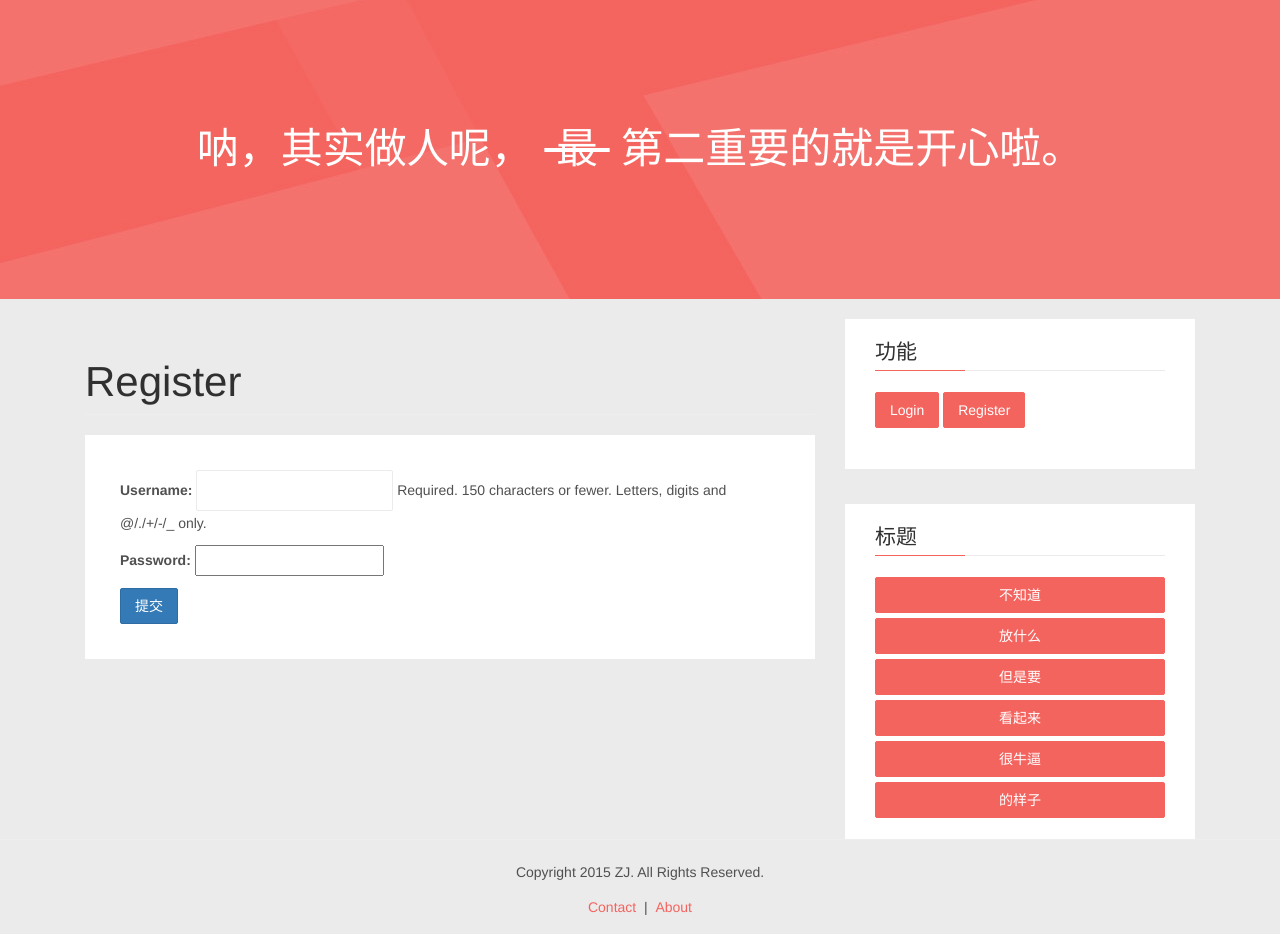
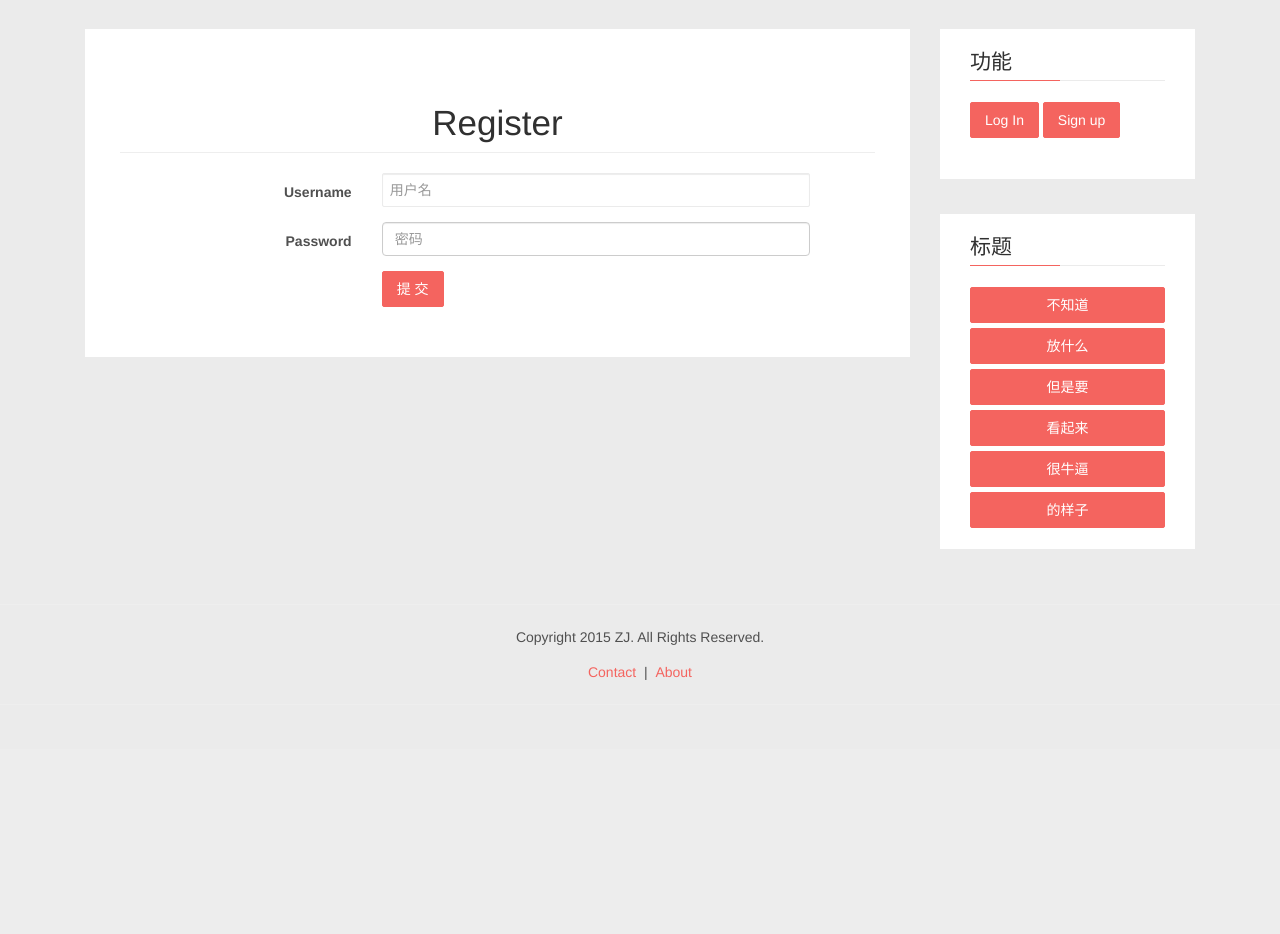
Before and after one commit to JZ10UJS/djangoweb_on_sae, a Django app: page /register/ in a window 1280 px wide. Shown: the part 51-985 px from the top of the page. After the commit the page ends 731 px from the top, so only its background shows below. Run offline with Django 3.2, Linux system fonts and the light colour scheme; some libraries are stand-ins or nearby versions.

Commit message:
修改样式

```diff
--- a/news/forms.py
+++ b/news/forms.py
@@ -1,6 +1,9 @@
+# coding: utf-8
 from django import forms
 from news.models import *
 from django.contrib.auth.models import User
+from django.utils.translation import ugettext_lazy as _
+import re
 
 
 class AddPageForm(forms.ModelForm):
@@ -9,8 +12,16 @@ class AddPageForm(forms.ModelForm):
         exclude = ('pub_date', 'update_date','views','auther')
 
 
-class LoginForm(forms.ModelForm):
+class RegisterForm(forms.ModelForm):
+    error_css_class = 'danger'
     password = forms.CharField(widget=forms.PasswordInput())
+
+    def clean_username(self):
+        uname = self.cleaned_data['username']
+        if not re.match(r'[_a-zA-Z][a-zA-Z0-9]{7,19}', uname):
+            raise forms.ValidationError(u'用户名以字母或下划线开头，8-20位！')
+        return uname
     class Meta:
         model = User
         fields = ('username','password')
+        help_texts = {'username':_(u'用户名以字母或下划线开头，8-20位！'),}
--- a/news/templates/news/add_news.html
+++ b/news/templates/news/add_news.html
@@ -3,8 +3,8 @@
 {% block page-content %}
 <h1 class='page-header'>Add News</h1>
 <form method='post'>
-	{% csrf_token %}
-	{{ form.as_p }}
-	<button type='submit' class='btn btn-primary'>提交</button>
+    {% csrf_token %}
+    {{ form.as_p }}
+    <button type='submit' class='btn btn-primary'>提交</button>
 </form>
 {% endblock %}
--- a/news/templates/news/display.html
+++ b/news/templates/news/display.html
@@ -1,7 +1,9 @@
 {% extends 'base.html' %}
 {% block title %}{{category.name}}{% endblock %}
 {% block page-content %}
+<div class='post'>
 <h1 class='page-header'>{{category.name}}</h1>
+</div>
 {% for news in news_list %}
     <article class='post tag-laravel-5-1 tag-xin-ban-ben-fa-bu'>
         <div class="post-head">
--- a/news/templates/news/home.html
+++ b/news/templates/news/home.html
@@ -1,5 +1,11 @@
 {% extends 'base.html' %}
+{% load staticfiles %}
 {% block title %}News{% endblock %}
+{% block main-info %}
+<div style='background-image:url({% static "image/bg.jpg"%});height:300px;width:100%; margin-top:50px;'>
+    <h1 class='text-center' style='color:#fff;line-height:300px;'>呐，其实做人呢， <s>&nbsp;最 </s>&nbsp;第二重要的就是开心啦。</h1>
+</div>
+{% endblock %}
 {% block page-content %}
 {% for news in news_list %}
     <article class='post tag-laravel-5-1 tag-xin-ban-ben-fa-bu'>
--- /dev/null
+++ b/news/templates/news/main_page.html
@@ -0,0 +1,6 @@
+{% extends 'base.html' %}
+{% block main-info %}
+<div style='background-image:url({% static "image/bg.jpg"%});height:300px;width:100%; margin-top:50px;'>
+    <h1 class='text-center' style='color:#fff;line-height:300px;'>呐，其实做人呢， <s>&nbsp;最 </s>&nbsp;第二重要的就是开心啦。</h1>
+</div>
+{% endblock %}
--- a/news/templates/news/register.html
+++ b/news/templates/news/register.html
@@ -2,12 +2,28 @@
 {% load staticfiles %}
 {% block title %}Add News{% endblock %}
 {% block page-content %}
-<h1 class='page-header'>Register</h1>
 <div class='post'>
-<form method='post'>
+<h2 class='page-header text-center'>Register</h2>
+
+<form method='post' class='form-horizontal'>
     {% csrf_token %}
-    {{ user_form.as_p }}
-    <button type='submit' class='btn btn-primary'>提交</button>
+    <div class="form-group">
+        <label for="id_username" class="col-sm-4 control-label">Username</label>
+        <div class="col-sm-7">
+            <input type="text" name='username' id="id_username" class="form-control" placeholder="用户名">
+        </div>
+    </div>
+    <div class="form-group">
+        <label for="id_password" class="col-sm-4 control-label">Password</label>
+        <div class="col-sm-7">
+            <input type="password" name='password' id="id_password" class="form-control" placeholder="密码">
+        </div>
+    </div>
+    <div class="form-group">
+        <div class="col-sm-offset-4 col-sm-3">
+            <button type='submit' class='btn btn-default'>提 交</button>
+        </div>
+    </div>
 </form>
 </div>
 {% endblock %}
--- a/news/urls.py
+++ b/news/urls.py
@@ -3,9 +3,10 @@ from news import views
 
 
 urlpatterns = [
-	url(r'^$', views.index, name='index'),
-	url(r'^(?P<category_name>\w+)/$', views.display, name='display'),
-	url(r'^(?P<category_name>\w+)/(?P<news_id>\d+)/$', views.detail, name='detail'),
-	url(r'^add-news/$', views.add_news, name='add_news'),
-	url(r'^user/(?P<user_id>\d+)/display/$', views.auther_display, name='auther_display'),
+    #url(r'^$', views.index, name='index'),
+    url(r'^search/$', views.search, name='search'),
+    url(r'^(?P<category_name>\w+)/$', views.display, name='display'),
+    url(r'^(?P<category_name>\w+)/(?P<news_id>\d+)/$', views.detail, name='detail'),
+    url(r'^add-news/$', views.add_news, name='add_news'),
+    url(r'^user/(?P<user_id>\d+)/display/$', views.auther_display, name='auther_display'),
 ]
--- a/news/views.py
+++ b/news/views.py
@@ -13,90 +13,88 @@ from bing_search import run_query
 
 
 def home(req):
-	username = 'ZJ'
-	user = req.user
-	news_list = News.objects.all().order_by('-pub_date')[:10]
-	return render(req, 'news/home.html', {'username':username,'news_list':news_list, 'user':user})
+    username = 'ZJ'
+    user = req.user
+    news_list = News.objects.all().order_by('-pub_date')[:10]
+    return render(req, 'news/home.html', {'username':username,'news_list':news_list, 'user':user})
 
 
 def index(req):
-	pass
+    pass
 
-def search(req):
+def search(request):
     result_list = []
 
-    if request.method == 'POST':
-        query = request.POST['query'].strip()
-
+    if request.method == 'GET':
+        query = request.GET['query'].strip()
         if query:
             # Run our Bing function to get the results list!
             result_list = run_query(query)
-
     return render(request, 'news/search.html', {'news_list': result_list})
 
 def auther_display(req, user_id):
-	username = get_object_or_404(User, id=user_id)
-	news_list = username.news_set.all()
-	return render(req,'news/auther_display.html', {'news_list':news_list,'username':username})
+    username = get_object_or_404(User, id=user_id)
+    news_list = username.news_set.all()
+    return render(req,'news/auther_display.html', {'news_list':news_list,'username':username})
 
 def display(req, category_name):
-	category = get_object_or_404(Category, name=category_name.lower())
-	news_list = category.news_set.all().order_by('-pub_date')[:5]
-	return render(req, 'news/display.html', {'category':category,'news_list':news_list})
+    category = get_object_or_404(Category, name=category_name.lower())
+    news_list = category.news_set.all().order_by('-pub_date')[:5]
+    return render(req, 'news/display.html', {'category':category,'news_list':news_list})
 
 
 def detail(req, category_name, news_id):
-	category = get_object_or_404(Category, name=category_name)
-	news = category.news_set.get(id=news_id)
-	return render(req, 'news/detail.html', {'news':news})
+    category = get_object_or_404(Category, name=category_name)
+    news = category.news_set.get(id=news_id)
+    return render(req, 'news/detail.html', {'news':news})
 
 @login_required
 def add_news(req):
-	if req.method == 'POST':
-		form = AddPageForm(req.POST)
-		if form.is_valid():
-			news = form.save(commit=False)
-			news.auther = req.user
-			news.save()
-			return HttpResponseRedirect(reverse('home'))
-	else:
-		form = AddPageForm()
-	return render(req, 'news/add_news.html', {'form':form})
+    if req.method == 'POST':
+        form = AddPageForm(req.POST)
+        if form.is_valid():
+            news = form.save(commit=False)
+            news.auther = req.user
+            news.save()
+            return HttpResponseRedirect(reverse('home'))
+    else:
+        form = AddPageForm()
+    return render(req, 'news/add_news.html', {'form':form})
 
 
 def register(req):
-	if req.method == 'POST':
-		user_form = LoginForm(data=req.POST)
-		if user_form.is_valid():
-			user = user_form.save(commit=False)
-			user.set_password(user.password)
-			user.save()
-			return HttpResponseRedirect('/login/')
-	else:
-		user_form = LoginForm()
-	return render(req, 'news/register.html', {'user_form':user_form})
+    if req.method == 'POST':
+        user_form = RegisterForm(data=req.POST)
+        if user_form.is_valid():
+            user = user_form.save(commit=False)
+            user.set_password(user.password)
+            user.save()
+            return HttpResponseRedirect('/login/')
+    else:
+        user_form = RegisterForm()
+    return render(req, 'news/register.html', {'user_form':user_form})
 
 def user_login(req):
-	if req.method == 'POST':
-		username = req.POST.get('username')
-		password = req.POST.get('password')
-		user = authenticate(username=username, password=password)
-		if user:
-			if user.is_active:
-				login(req, user)
-				return HttpResponseRedirect(reverse('home'))
-			else:
-				return HttpResponse('not active')
-		else:
-			return HttpResponseRedirect('/login/')
-	else:
-		form = LoginForm()
-	return render(req, 'news/user_login.html', {'form':form})
+    if req.method == 'POST':
+        username = req.POST.get('username')
+        password = req.POST.get('password')
+        user = authenticate(username=username, password=password)
+        if user:
+            if user.is_active:
+                login(req, user)
+                return HttpResponseRedirect(reverse('home'))
+            else:
+                return HttpResponse('not active')
+        else:
+            return HttpResponseRedirect('/login/')
+    else:
+        form = RegisterForm()
+    return render(req, 'news/login.html', {'form':form})
 
 @login_required
 def user_logout(req):
-	logout(req)
-	return HttpResponseRedirect(reverse('home'))
+    logout(req)
+    return HttpResponseRedirect(reverse('home'))
 
 
 def username_check(request):
--- a/templates/base.html
+++ b/templates/base.html
@@ -29,37 +29,36 @@
                 </ul>
             </li>
         </ul>
-		<form class="navbar-form pull-right" role="search" method='GET' action='/search'>
+        <form class="navbar-form pull-right" role="search" method='GET' action='/news/search'>
             <div class="input-group">
-				<input type="text" class="form-control" placeholder="useless">
+                <input type="text" name='query' class="form-control" placeholder="useless">
                 <span class="input-group-btn">
                     <button type="submit" class="btn btn-default btn-sm"><span class="glyphicon glyphicon-search"></span></button>
                 </span>
             </div>
         </form>
     </nav>
-<div style='background-image:url({% static "image/bg.jpg"%});height:300px;width:100%; margin-top:50px;'>
-	<h1 class='text-center' style='color:#fff;line-height:300px;'>呐，其实做人呢， <s>&nbsp;最 </s>&nbsp;第二重要的就是开心啦。</h1>
-</div>
-<div class='container' style='margin-top:20px;'>
-	<div class='col-sm-8 main-content'>
+    {% block main-info %}
+    {% endblock %}
+<div class='container' style='margin-top:80px;'>
+    <div class='col-sm-9 main-content'>
         {% block page-content %}
         {% endblock %}
     </div>
-	<div class='col-sm-4 sidebar'>
-		<div style='height:500px'>
+    <div class='col-sm-3 sidebar'>
+        <div style=''>
             <div class='widget'>
                 <h4 class='title'>功能</h4>
                 <div class='content'>
                 {% if user.is_authenticated %}
                     <h2>Hi, {{user}}</h2>
-					<a href="{% url 'news:add_news'%}">Add News</a><br/>
-					<a href="{% url 'logout' %}">Logout</a><br/>
+                    <a href="{% url 'news:add_news'%}" class='btn btn-default'>Add news</a>
+                    <a href="{% url 'logout' %}" class='btn btn-default'>Log Out</a>
                 {% else %}
                     <button class="btn btn-default" data-toggle="modal" data-target="#myModal">
-					Login
+                    Log In
                     </button>
-					<a class='btn btn-default' href='{% url "register" %}'>Register</a>
+                    <a class='btn btn-default' href='{% url "register" %}'>Sign up</a>
                 {% endif %}
                 <h3>{{ request.MEAT.REMOTE_ADDR }}
                 </div>
@@ -107,10 +106,10 @@
                             </div>
                         </div>
                         <div class="col-sm-2">
-                            <button type="submit" class="btn btn-primary">登录</button>
+                            <button type="submit" class="btn btn-default">登录</button>
                         </div>
                         <div class="col-sm-2">
-                            <a class='btn btn-info' href="{% url 'register' %}">注册</a>
+                            <a class='btn btn-default' href="{% url 'register' %}">注册</a>
                         </div>
                     </div>
                 </form>
```
Also changed, not shown: news/bing_search.py (+32 -32 lines), news/templates/news/login.html (+22 -5 lines), news/templates/news/search.html (+8 -13 lines), news/templates/news/user_login.html (+5 -3 lines), zjwebsite/urls.py (+7 -7 lines), news/templates/news/auther_display.html (indentation only), news/templates/news/detail.html (indentation only). Lines whose indentation alone changed are shown as unchanged.
